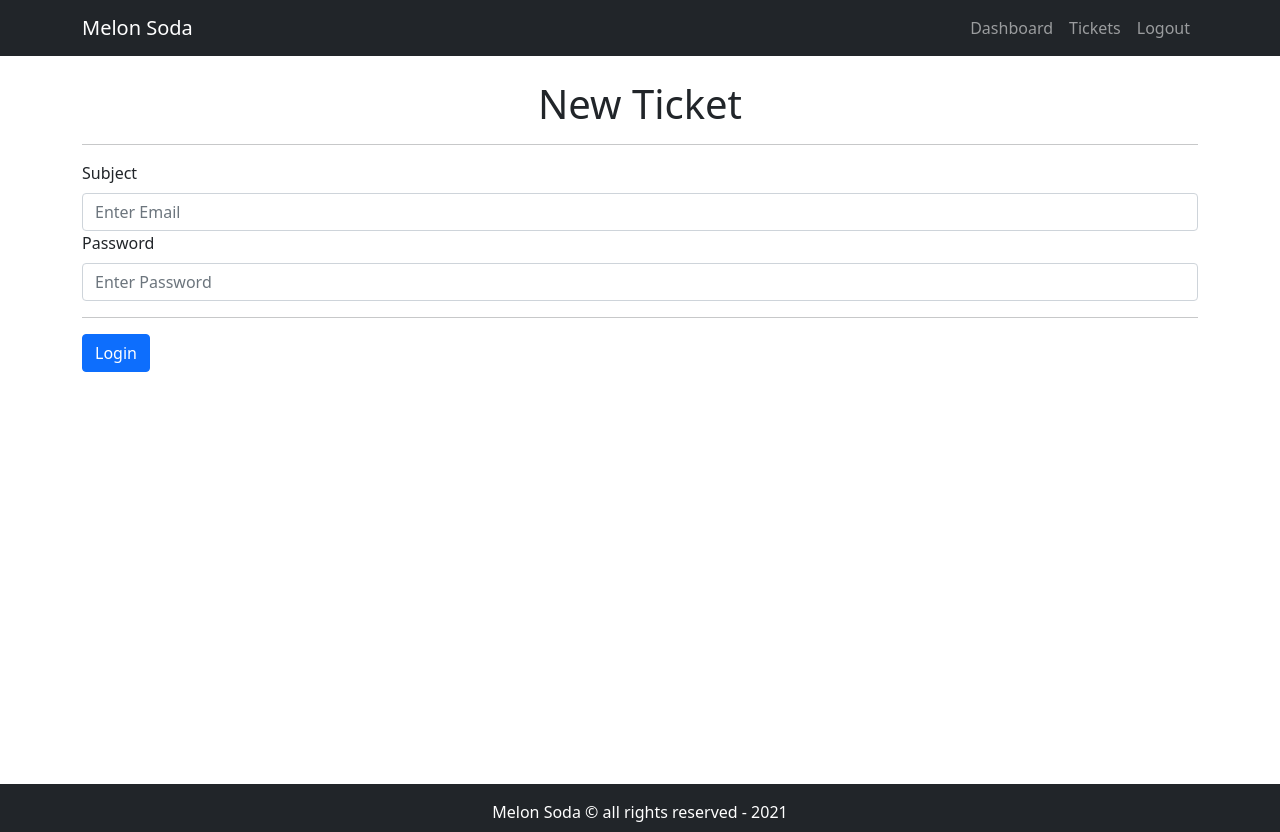
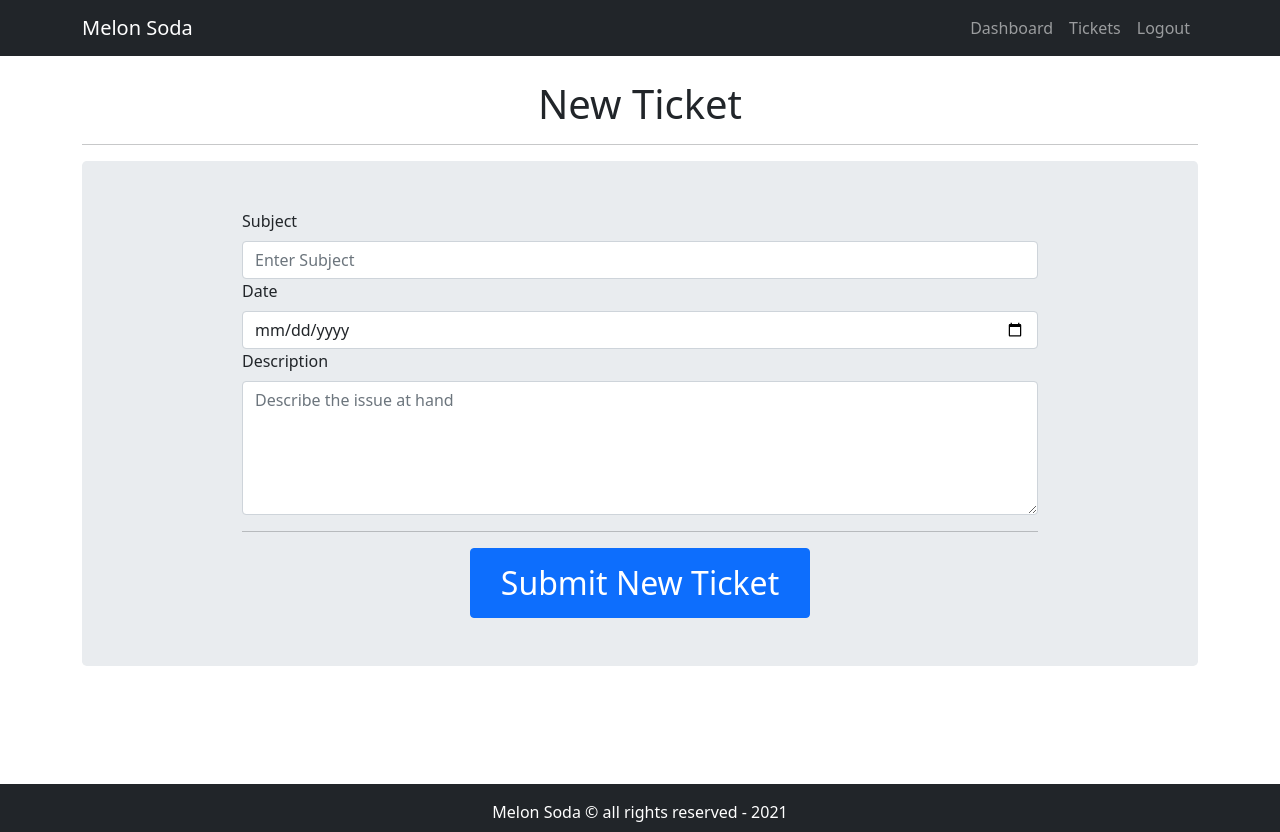
Before and after one commit to Daniel-Aguila/Melon_Soda, a React (Create React App) app in the folder frontend/: page / in a window 1280 px wide. Built offline with nearby package versions, Linux system fonts and the light colour scheme.

Commit message:
Finished Submit Ticket UI

```diff
--- a/frontend/src/components/AddTicketForm.comp.js
+++ b/frontend/src/components/AddTicketForm.comp.js
@@ -1,23 +1,41 @@
 import React from "react";
-import {Form, Container, Row, Col, Button} from "react-bootstrap";
+import {Form,Button} from "react-bootstrap";
+import PropTypes from 'prop-types';
+import '../pages/AddTicket.style.css'
 
-export const AddTicketForm = () => {
+export const AddTicketForm = ({handleOnSubmit, handleOnChange, subject, date, description}) => {
     return(
         <div>
             <h1 className="text-center">New Ticket</h1>
             <hr/>
-            <Form autoComplete="off">
+            <div className="jumbotron">
+            <Form autoComplete="off" onSubmit={handleOnSubmit}>
                 <Form.Group>
                     <Form.Label>Subject</Form.Label>
-                    <Form.Control name="subject"  placeholder="Enter Email" required/>
+                    <Form.Control name="subject"  onChange={handleOnChange} value={subject} placeholder="Enter Subject" required/>
                 </Form.Group>
                 <Form.Group>
-                    <Form.Label>Password</Form.Label>
-                    <Form.Control type="password" name="password"  placeholder="Enter Password" required/>
+                    <Form.Label>Date</Form.Label>
+                    <Form.Control type="date" name="date" onChange={handleOnChange} value={date} placeholder="dd/mm/yyyy" required/>
+                </Form.Group>
+                <Form.Group>
+                    <Form.Label>Description</Form.Label>
+                    <Form.Control name="description" onChange={handleOnChange} value={description} as="textarea" rows="5" cols="80" placeholder="Describe the issue at hand" required/>
                 </Form.Group>
                 <hr/>
-                <Button type="submit">Login</Button>
+                <div className="text-center">
+                <Button type="submit" style={{'font-size':'2rem', padding:'10px 30px'}}>Submit New Ticket</Button>
+                </div>
             </Form>
+            </div>
         </div>
     )
 };
+
+AddTicketForm.propTypes = {
+    handleOnChange: PropTypes.func.isRequired,
+    handleOnSubmit: PropTypes.func.isRequired,
+    subject: PropTypes.string.isRequired,
+    date: PropTypes.string.isRequired,
+    description: PropTypes.string.isRequired,
+};
--- a/frontend/src/pages/AddTicket.page.js
+++ b/frontend/src/pages/AddTicket.page.js
@@ -1,16 +1,54 @@
-import React from 'react'
+import React, {useState} from 'react'
 import {Container,Row,Col,Form} from 'react-bootstrap'
 import {AddTicketForm} from '../components/AddTicketForm.comp'
 import './AddTicket.style.css';
 
+
+
 export const AddTicket = () => {
+
+    //useState allows us to sate components
+    //const [state, setstate] = useState('')
+    //state is the variable and setstate is the function to update the variable state
+    const [subject, setSubject] = useState('');
+    const [date, setDate] = useState('');
+    const [description, setDescription] = useState('');
+
+const handleOnChange = event =>{
+    const {name, value} = event.target
+
+    switch(name){
+        case 'subject':
+            setSubject(value)
+            break
+        case 'date':
+            setDate(value)
+            break
+        case 'description':
+            setDescription(value)
+            break
+        default:
+            break
+    }
+    console.log(name, value);
+};
+
+const handleOnSubmit = event =>{
+    //event.preventDefault() prevents the default behavior so we can do our own behavior
+    event.preventDefault();
+    //=====================================================================================================//
+    //If you want to do more validation do it here
+    if(!subject || !date || !description){
+        alert("Melon Soda demands you fill all the necessary information")
+    }
+    //TODO Call the api to submit the form
+};
+
     return (
             <Container>
                 <Row>
                     <Col>
-                        <div className="Jumbotron">
-                            <AddTicketForm/>
-                        </div>
+                        <AddTicketForm handleOnChange={handleOnChange} subject={subject} date={date} description={description} handleOnSubmit={handleOnSubmit}/>
                     </Col>
                 </Row>
             </Container>
```
